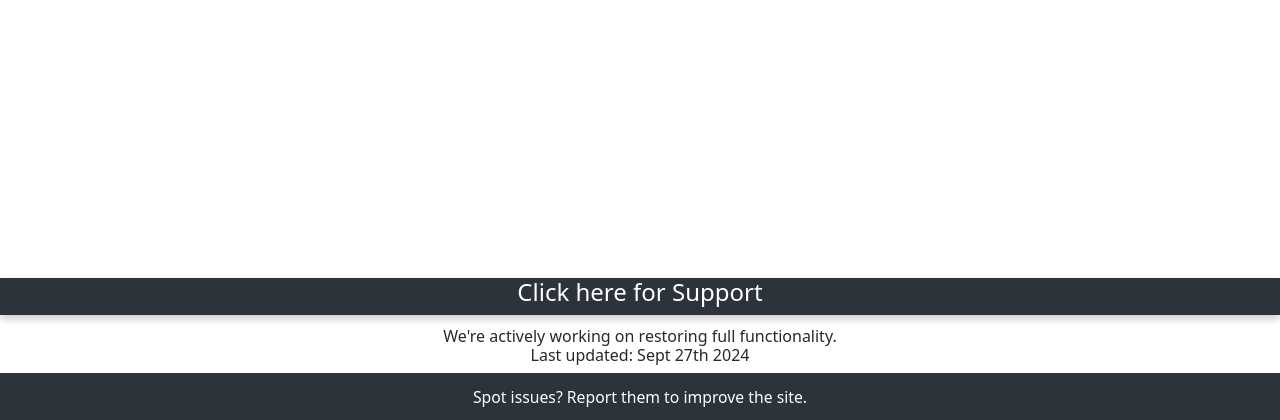
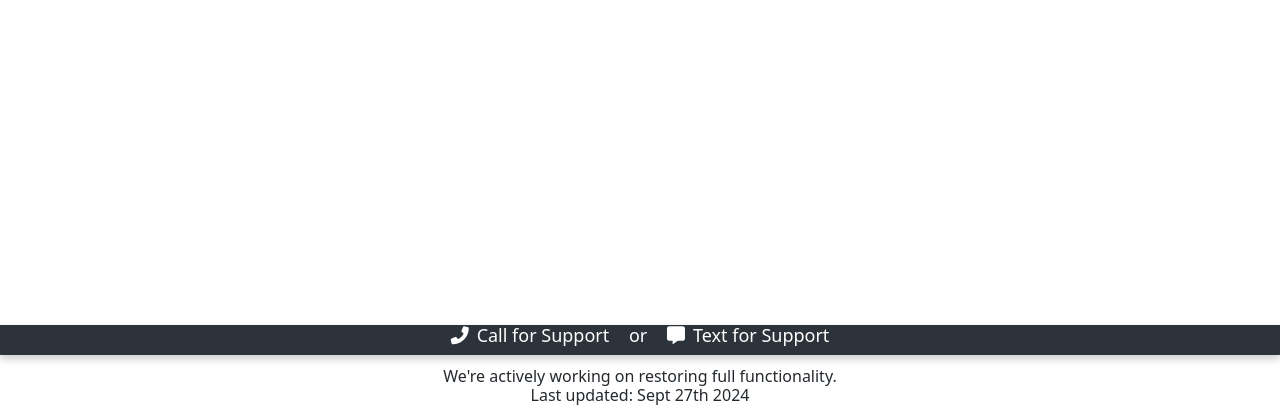
Before and after one commit to ujazishere/Cirrostrats-Django, a Django app: page / in a window 1280 px wide. Shown: the part 380-800 px from the top of the page. Run offline with Django 4.2, Linux system fonts and the light colour scheme; some libraries are stand-ins or nearby versions.

Commit message:
design changes for home page

```diff
--- a/dj/dj_app/static/home.css
+++ b/dj/dj_app/static/home.css
@@ -5,7 +5,7 @@ body {
 
 .support {
   position: fixed;
-  bottom: 105px; /* Space from bottom */
+  bottom: 65px; /* Space from bottom */
   left: 0;
   width: 100%;
   background-color: #2d333b; /* Your original color code */
@@ -27,7 +27,7 @@ body {
 .changelog-animated {
   animation: pulse 2s infinite;
   position: fixed;
-  bottom: 40px;
+  bottom: 0px;
   left: 0;
   width: 100%;
   background-color: #ffffff;
--- a/dj/dj_app/templates/home.html
+++ b/dj/dj_app/templates/home.html
@@ -8,6 +8,7 @@
     <meta name="viewport" content="width=device-width, initial-scale=1">
     <link rel="stylesheet" type="text/css" href="{% static 'home.css' %}">
     <link href="https://stackpath.bootstrapcdn.com/bootstrap/5.3.0/css/bootstrap.min.css" rel="stylesheet">
+    <link rel="stylesheet" href="https://cdnjs.cloudflare.com/ajax/libs/font-awesome/6.0.0-beta3/css/all.min.css">
 </head>
 <body>
     <h1>Check Weather, Gate And Flight Information.</h1>
@@ -39,13 +40,25 @@
         <h4>We're actively working on restoring full functionality.</h4>
         <h4>Last updated: Sept 27th 2024</h4>
       </div>
-      <div id="banner" class="banner">
-        <small class="text-white">Spot issues? Report them to improve the site.</small>
+<!--
+<div id="banner" class="banner">
+    <small class="text-white">Spot issues? Report them to improve the site.</small>
+</div>
+-->
+
+
+    <div class="support" style="text-align: center;">
+        <h4 style="font-size: 18px;">
+            <a href="tel:+12015099485" style="color: inherit; text-decoration: none; margin-right: 15px;">
+                <i class="fas fa-phone-alt" style="margin-right: 8px;"></i>Call for Support
+            </a>
+            or
+            <a href="sms:+12015099485" style="color: inherit; text-decoration: none; margin-left: 15px;">
+                <i class="fas fa-comment-alt" style="margin-right: 8px;"></i>Text for Support
+            </a>
+        </h4>
     </div>
 
-    <div class="support">
-        <h4><a href="tel:+12015099485" style="color: inherit; text-decoration: none;">Click here for Support</a></h4>
-    </div>
 </body>
 </html>
 <script type="text/javascript" src="{% static 'home.js' %}"></script>
```
